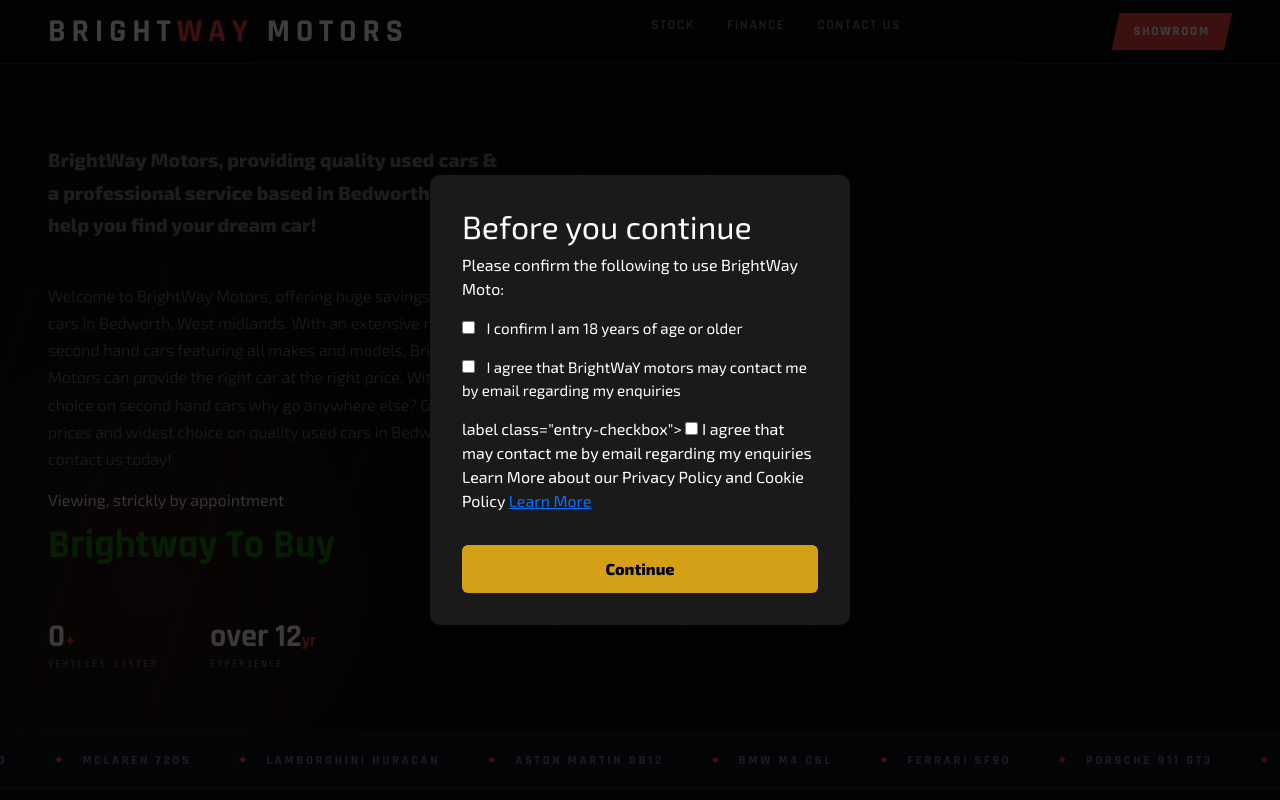
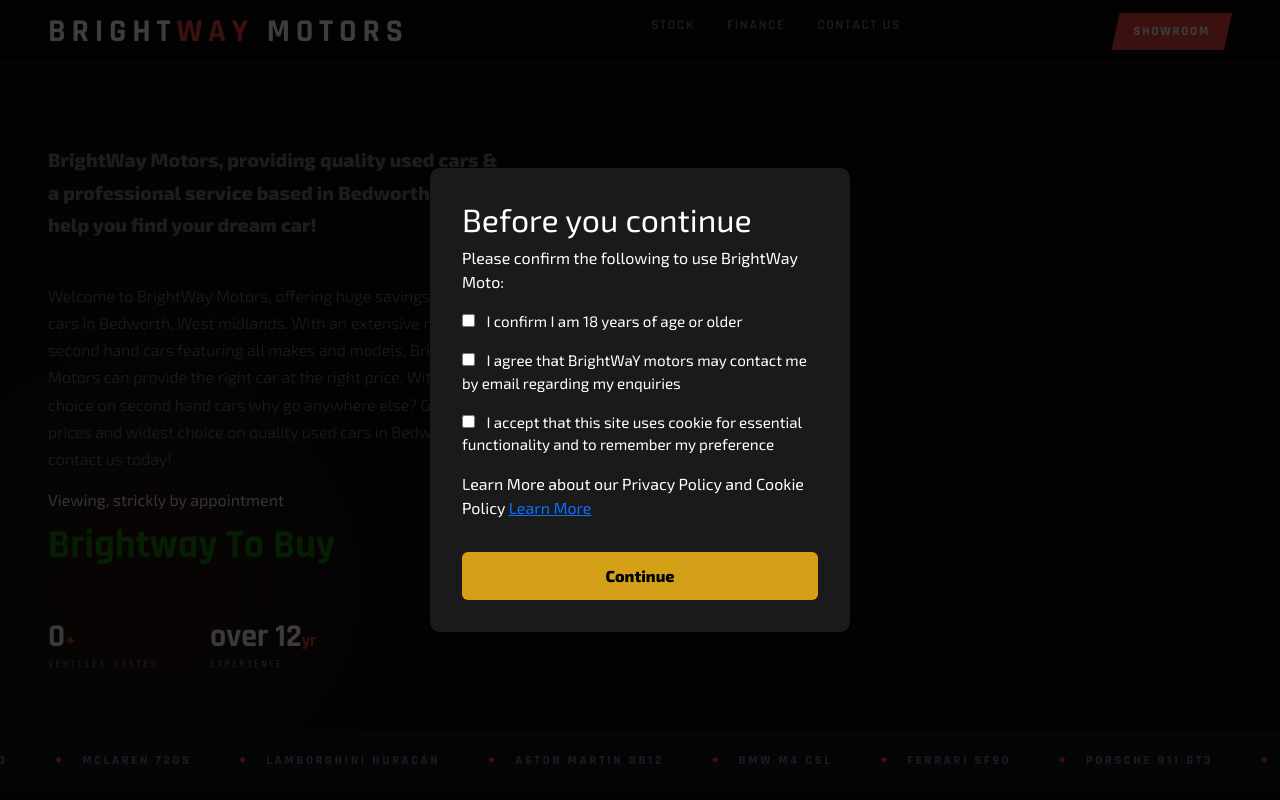
Before and after one commit to 00566197/Brightway, a Flask app: page / in a window 1280 px wide. Run offline with Flask 3, Linux system fonts and the light colour scheme; data that the repository does not hold is empty; some libraries are stand-ins or nearby versions.

Commit message:
Initial commit

```diff
--- a/app/templates/base.html
+++ b/app/templates/base.html
@@ -482,7 +482,7 @@
         <div class="af-contact-icon">📞</div>
         <div>
           <div class="af-contact-card-title">Phone</div>
-          <div class="af-contact-card-val">Sales: 07519089009<br>Finance: 07519089009</div>
+          <div class="af-contact-card-val">Telephone: 07519089009</div>
         </div>
       </div>
       <div class="af-contact-card">
@@ -544,7 +544,7 @@
 <footer class="af-footer">
   <div>
     <div class="af-fbrand">BRIGHT <span>WAY</span></div>
-    <p class="af-ftagline">Specialists in high-performance and luxury vehicles. Every car hand-inspected, every price transparent, every drive unforgettable.</p>
+    <p class="af-ftagline">Specialize in reliable and everyday car</p>
   </div>
   <div>
     <div class="af-fcoltitle">Quick Links</div>
@@ -565,7 +565,7 @@
   </div>
   <div class="af-fbot">
     <div class="af-fcopy">© 2026 BRIGHTWAY MOTORS — ALL RIGHTS RESERVED</div>
-    <div class="af-fcopy">FCA AUTHORISED · ICO REGISTERED · COMPANY NUMBER 17297269</div>
+    <div class="af-fcopy">BrightMotors is a trading name of Brightway Motors LTD, CRN:17297269</div>
   </div>
 </footer>
 
--- a/app/templates/index.html
+++ b/app/templates/index.html
@@ -45,9 +45,9 @@
         <input type="checkbox" id="emailConfirm" required>
         I agree that BrightWaY motors may contact me by email regarding my enquiries
       </label>
-      label class="entry-checkbox">
+      <label class="entry-checkbox">
         <input type="checkbox" id="emailConfirm" required>
-        I agree that  may contact me by email regarding my enquiries
+        I accept that this site uses cookie for essential functionality and to remember my preference
       </label>
       <p>Learn More about our Privacy Policy and Cookie Policy <a href="{{url_for('privacy_policy')}}">Learn More</a></p>
 
```
